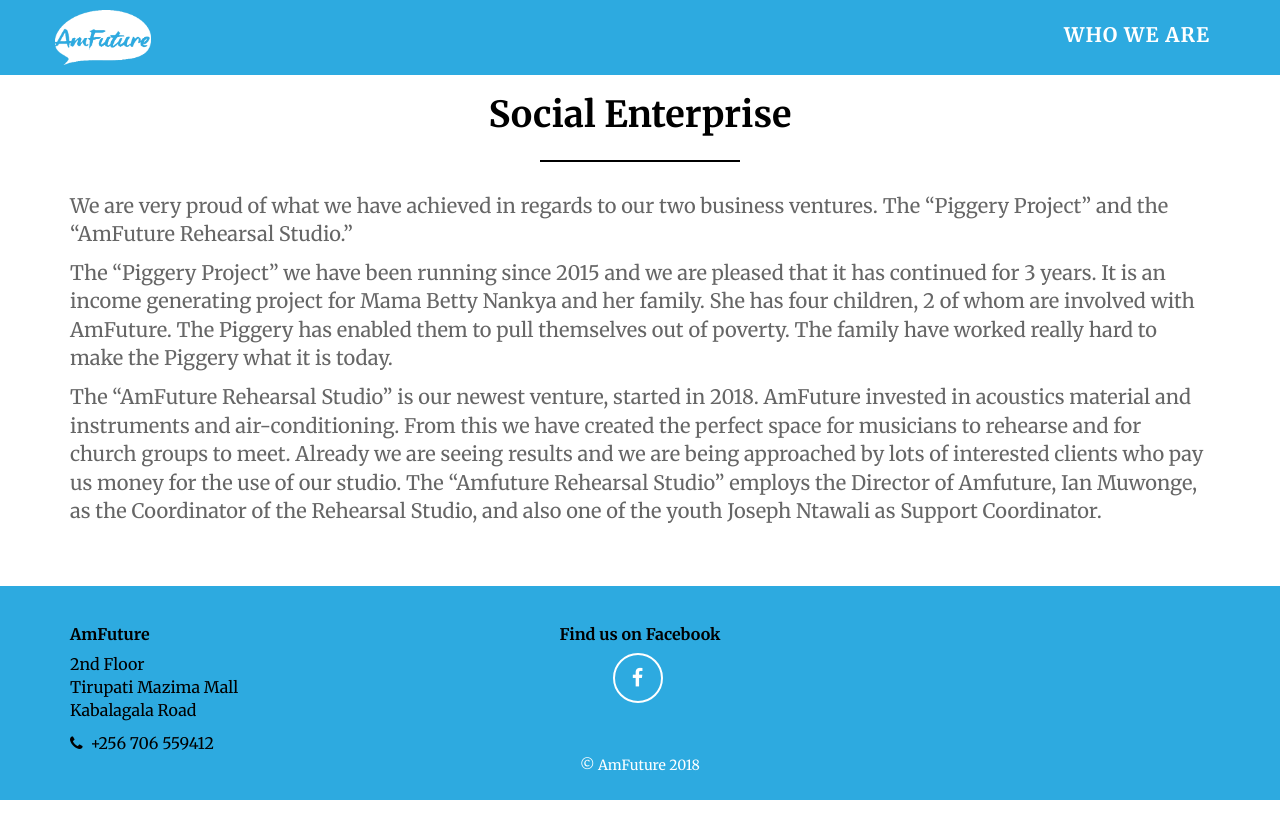
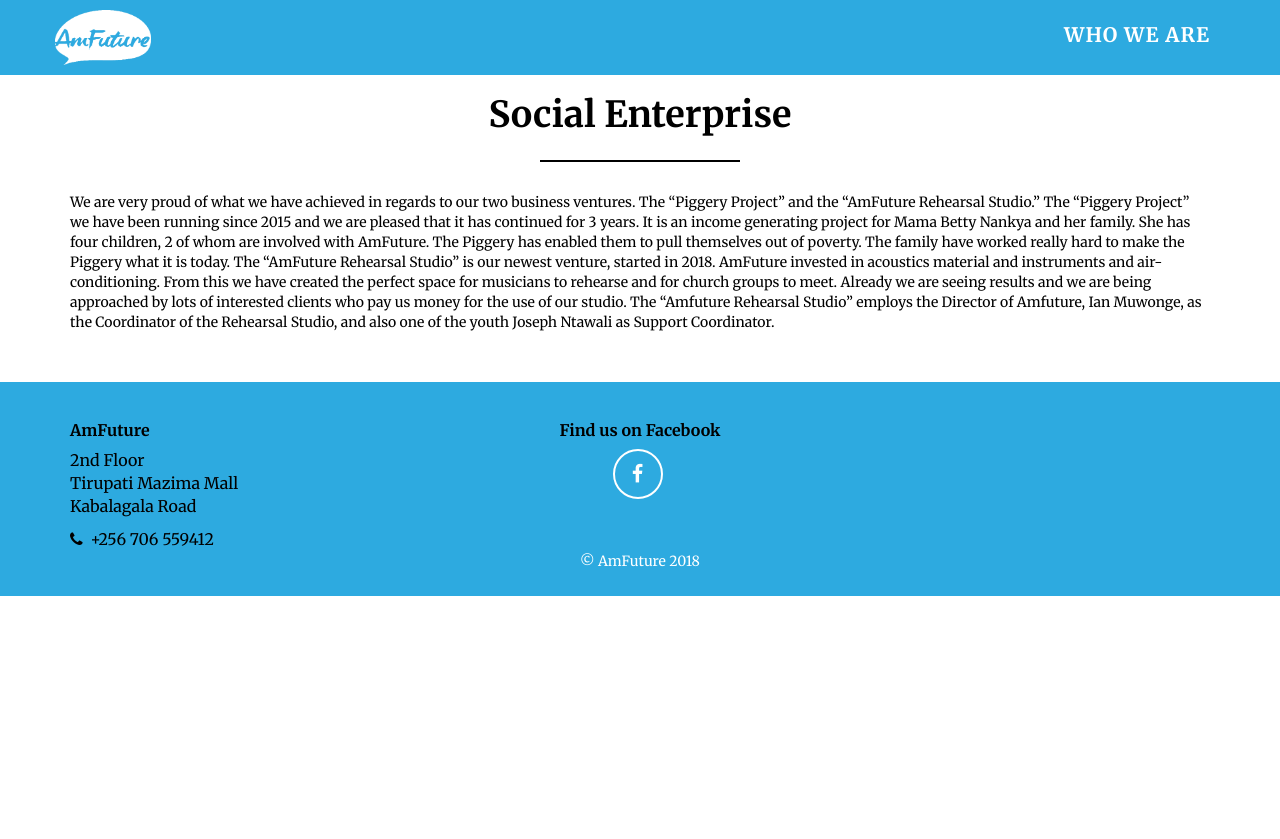
Before and after one commit to tomhamiltonstubber/amfutureug.com, a Jekyll site: the page built from social_enterprise.html, in a window 1280 px wide. Shown: the top 839 px of the page. Built offline with Jekyll 4.4.1, drawn with Linux system fonts in a browser that asks for light colours; nearby versions of some CDN libraries; some of the changed lines change nothing that is shown.

Commit message:
Update from Forestry.io - Updated social_enterprise.html

```diff
--- a/social_enterprise.html
+++ b/social_enterprise.html
@@ -1,21 +1,28 @@
 ---
 layout: default
-permalink: /social-enterprise/
+permalink: "/social-enterprise/"
 title: Social Enterprise
+content: "We have been running the **Piggery** since 2015. The family of five who
+  maintain the piggery live in the slums of Kampala. The Piggery has given them a
+  business that enables them to pay for their children’s education, their rent, their
+  food and just to escape the daily hustle of just surviving. They are now thriving.
+  Three of the children attend school and the oldest girl Irene, is now in University.
+  You can read about her story here. (can you make this a link) \n\nIn the future
+  we would like to help other families create and maintain businesses, and to pull
+  themselves out of extreme poverty. \n\nIf you are interested in donating to help
+  us replicate this success, or would like to talk with us about it, please get in
+  contact with us. \n\nEmail Gemma Hayes at [g.a.hayes@rug.nl](mailto:g.a.hayes@rug.nl)
+  \n\nIf you are in Australia you can donate with a tax deductible certificate at
+  [https://anglicanaid.org.au/projects/amfuture](https://anglicanaid.org.au/projects/amfuture
+  \"https://anglicanaid.org.au/projects/amfuture\")"
+
 ---
-<p>
-  We are very proud of what we have achieved in regards to our two business ventures. The “Piggery Project” and the “AmFuture Rehearsal Studio.”
-</p>
-<p>
-  The “Piggery Project” we have been running since 2015 and we are pleased that it has continued for 3 years. It is an
-  income generating project for Mama Betty Nankya and her family. She has four children, 2 of whom are involved with AmFuture.
-  The Piggery has enabled them to pull themselves out of poverty. The family have worked really hard to make the Piggery
-  what it is today.
-</p>
-<p>
-  The “AmFuture Rehearsal Studio” is our newest venture, started in 2018. AmFuture invested in acoustics material and
-  instruments and air-conditioning. From this we have created the perfect space for musicians to rehearse and for church groups to meet.
+We are very proud of what we have achieved in regards to our two business ventures. The “Piggery Project” and the “AmFuture Rehearsal Studio.”
+
+The “Piggery Project” we have been running since 2015 and we are pleased that it has continued for 3 years. It is an income generating project for Mama Betty Nankya and her family. She has four children, 2 of whom are involved with AmFuture.
+The Piggery has enabled them to pull themselves out of poverty. The family have worked really hard to make the Piggery what it is today.
+
+The “AmFuture Rehearsal Studio” is our newest venture, started in 2018. AmFuture invested in acoustics material and instruments and air-conditioning. From this we have created the perfect space for musicians to rehearse and for church groups to meet.
   Already we are seeing results and we are being approached by lots of interested clients who pay us money for the use of our studio.
   The “Amfuture Rehearsal Studio” employs the Director of Amfuture,
   Ian Muwonge, as the Coordinator of the Rehearsal Studio, and also one of the youth Joseph Ntawali as Support Coordinator.
-</p>
```
Also changed, not shown: .forestry/front_matter/templates/social-enterprise.yml.
